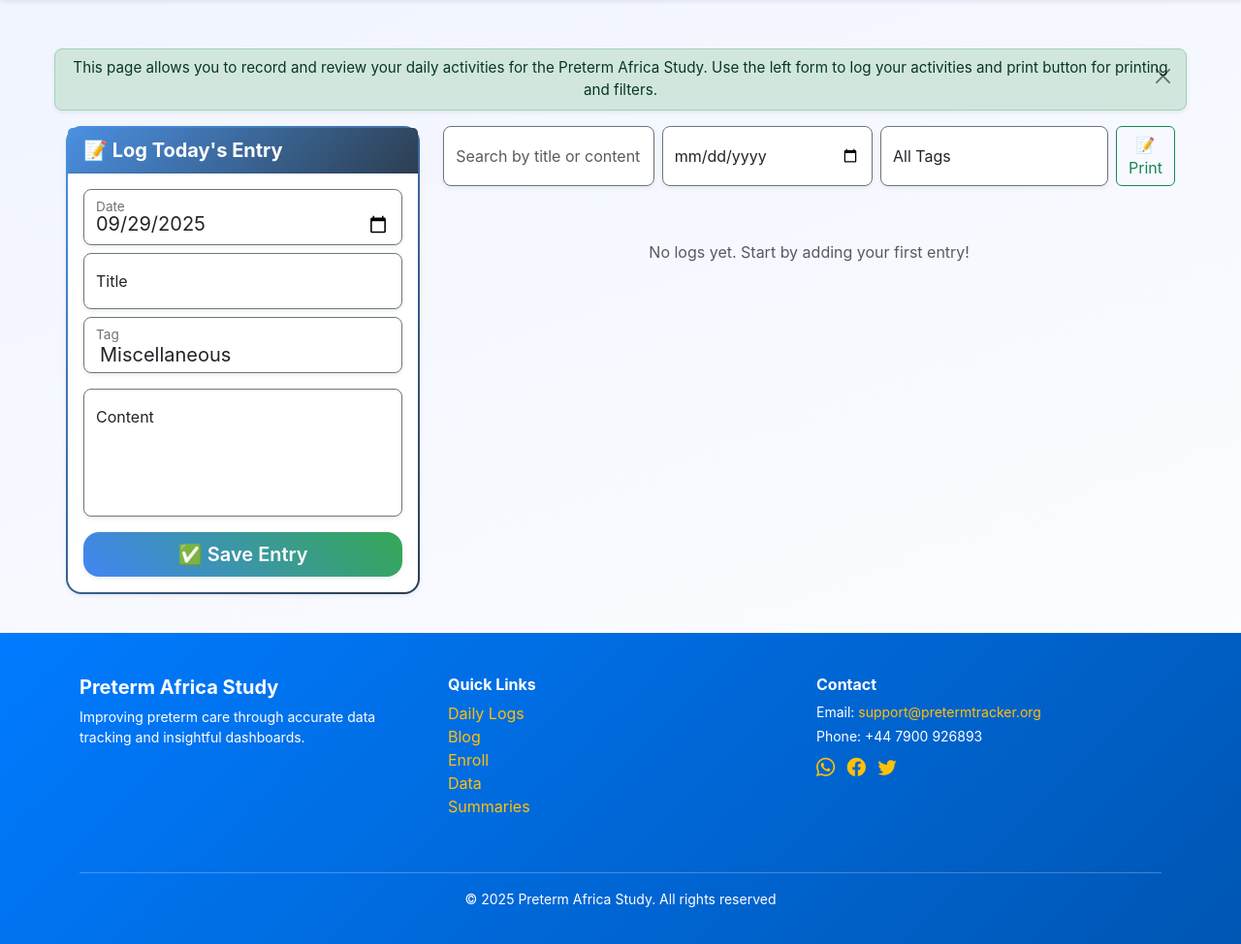
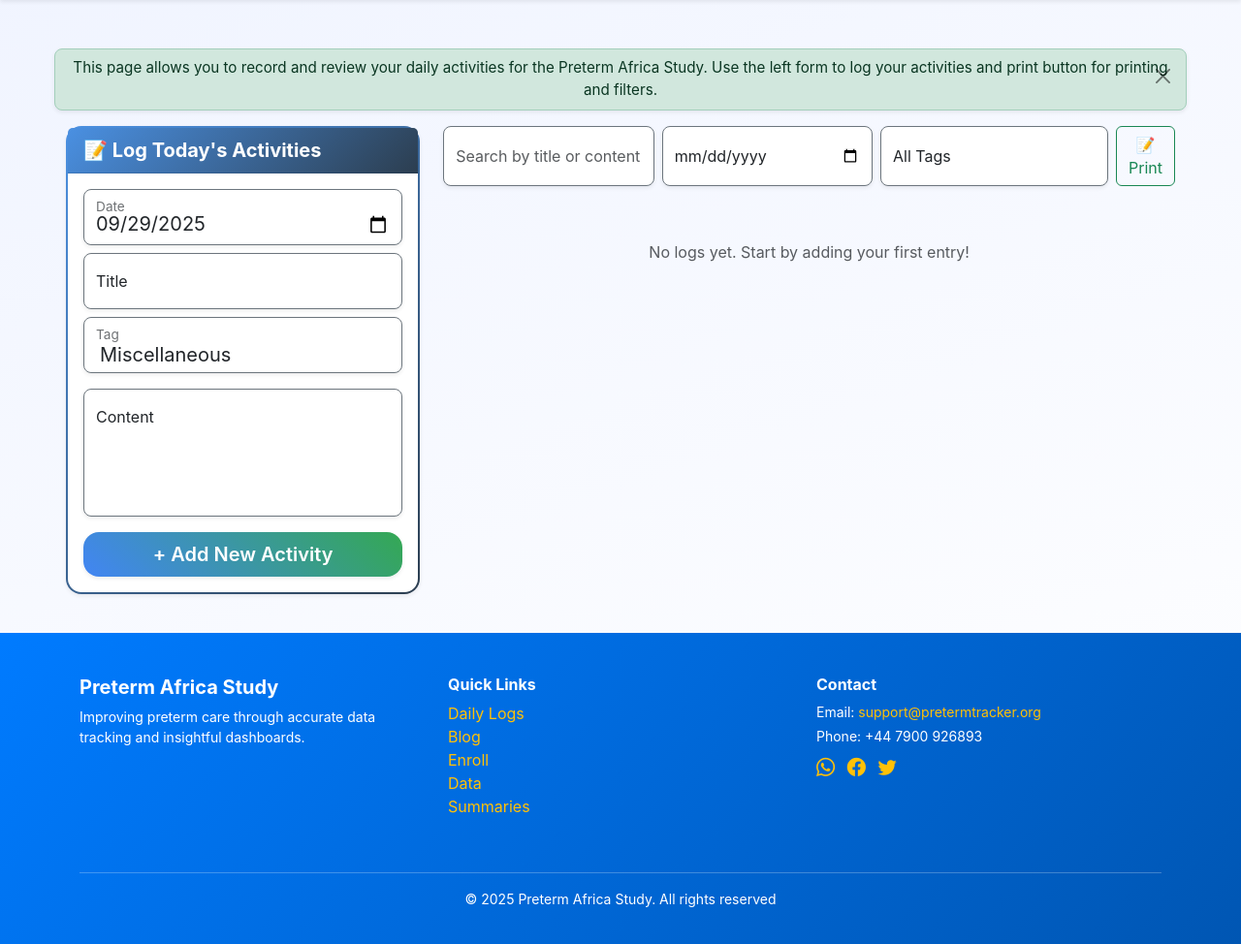
Before and after one commit to GeorgeObanda/preterm__data, a Django app: page /daily-logs/ in a window 1280 px wide. Shown: the part 55-1029 px from the top of the page at 97% size. Run offline with Django 5.2, Linux system fonts and the light colour scheme; the visitor is signed in with stand-in values (Sample User, id 1); data that the repository does not hold is empty; some libraries are stand-ins or nearby versions.

Commit message:
Add entry

```diff
--- a/tracking/templates/tracking/daily_logs.html
+++ b/tracking/templates/tracking/daily_logs.html
@@ -17,7 +17,7 @@
       <div class="col-lg-4 mb-4">
         <div class="card shadow-sm rounded-4 border-gradient">
           <div class="card-header bg-gradient-header text-white fw-bold fs-5">
-            📝 Log Today's Entry
+            📝 Log Today's Activities
           </div>
           <div class="card-body">
 
@@ -60,7 +60,7 @@
 
               <div class="d-grid mt-3">
                 <button type="submit" class="btn btn-gradient btn-lg fw-semibold shadow-sm">
-                  ✅ Save Entry
+                  + Add New Activity
                 </button>
               </div>
             </form>
```
